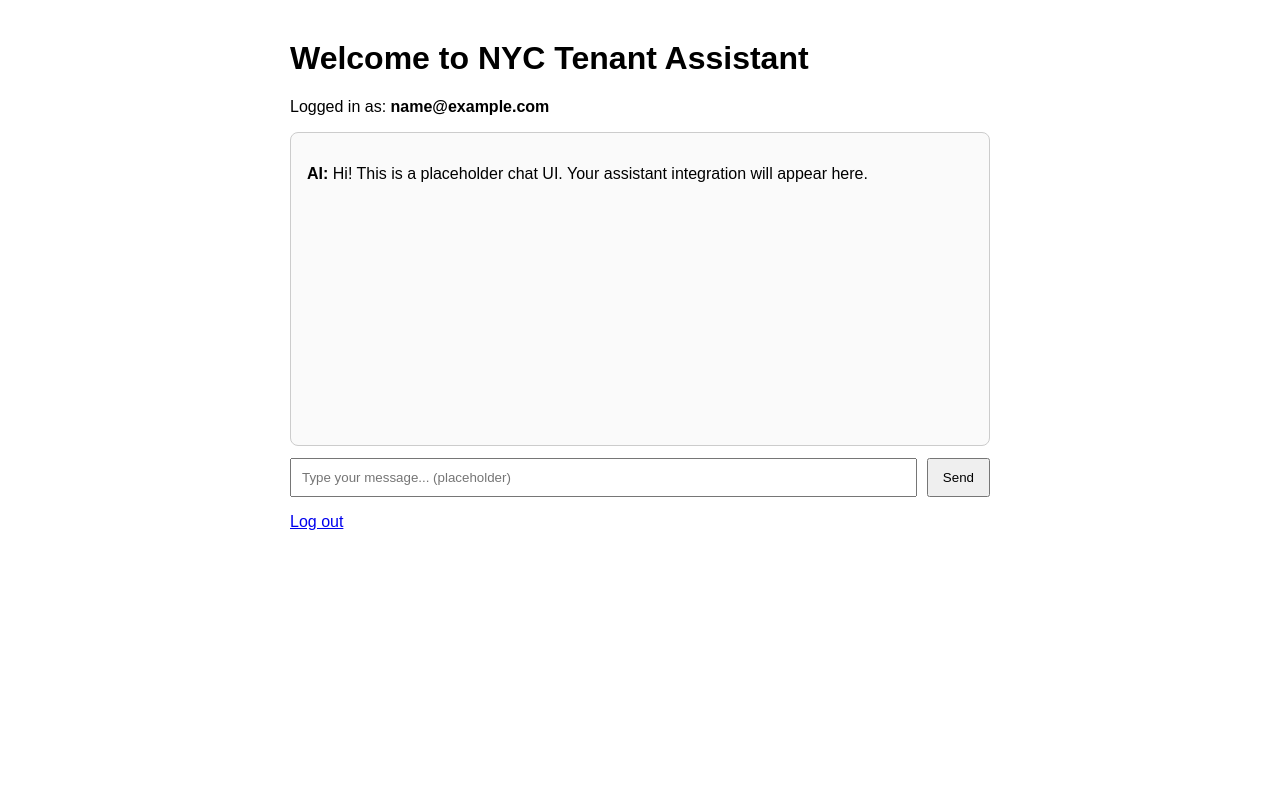
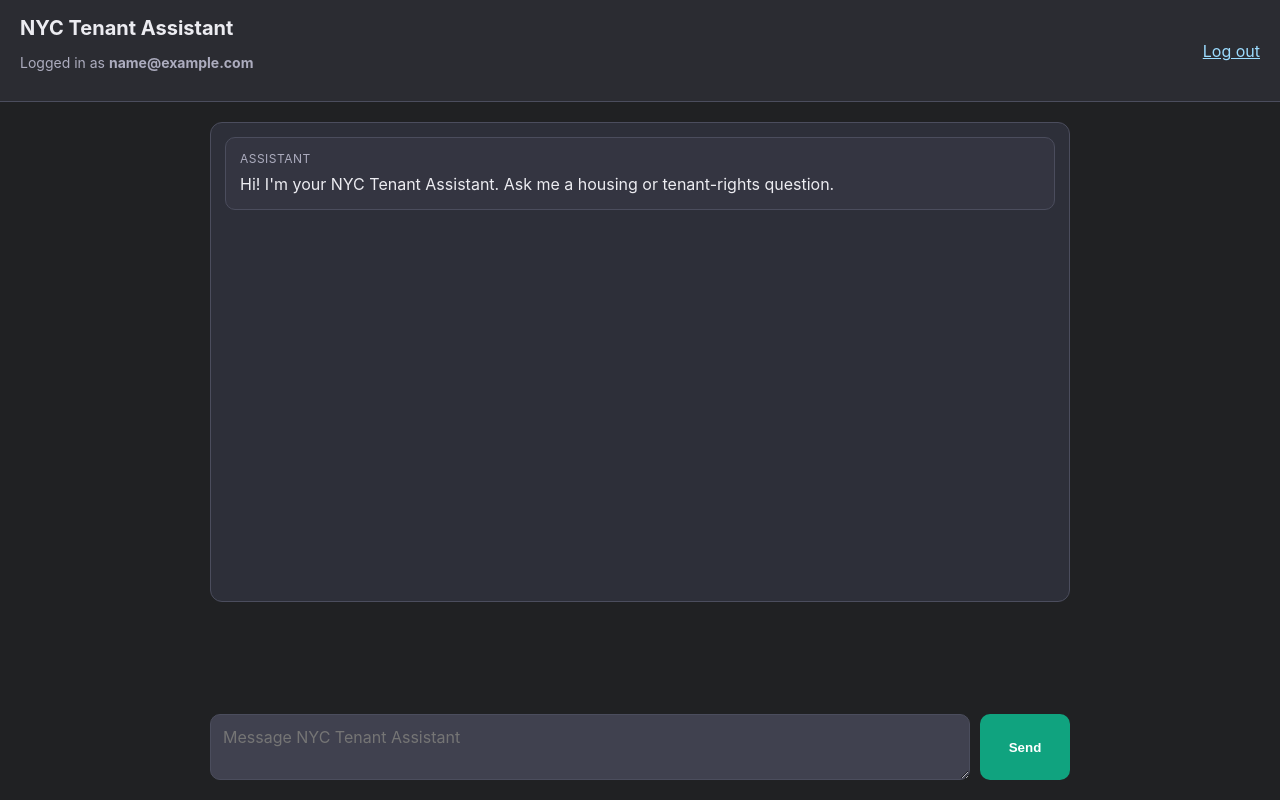
Before and after one commit to ChocoAChip2/NYC-Tenant-Assistant, a Flask app: page /chat in a window 1280 px wide. Run offline with Flask 3, Linux system fonts and the light colour scheme; the visitor is signed in with stand-in values (Sample User, id 1).

Commit message:
Implement Gemini-backed chat endpoint and UI

```diff
--- a/app.py
+++ b/app.py
@@ -6,31 +6,10 @@ Supabase service, and registers the routes defined in routes.py.
 
 from flask import Flask
 
+from ai_service import AIService
 from config import load_settings
 from routes import main_bp
 from supabase_service import SupabaseService
-from fastapi import FastAPI
-import os
-from google import genai
-
-app = FastAPI()
-
-@app.get("/test-gemini")
-def test_gemini():
-    api_key = os.environ.get("GEMINI_API_KEY")
-    if not api_key:
-        return {"error": "API key not found in environment variables"}
-
-    try:
-        client = genai.Client(api_key=api_key)
-        response = client.models.generate_content(
-            model="gemini-1.5-flash",
-            contents="Say 'Gemini test successful'"
-        )
-        return {"gemini_response": response.text}
-
-    except Exception as e:
-        return {"error": str(e)}
 
 
 def create_app() -> Flask:
@@ -49,12 +28,21 @@ def create_app() -> Flask:
     supabase_service = SupabaseService.from_settings(settings)
     app.config["SUPABASE_SERVICE"] = supabase_service
 
+    # Build the AI service and store it on the app for chat message generation.
+    ai_service = AIService.from_settings(settings)
+    app.config["AI_SERVICE"] = ai_service
+
     # Print startup status so it is obvious whether auth-related routes will be
     # ready when the server begins handling requests.
     if not supabase_service.is_ready():
         print(f"❌ {supabase_service.initialization_error}", flush=True)
     else:
         print("✅ Supabase client ready.", flush=True)
+
+    if not ai_service.is_ready():
+        print(f"❌ {ai_service.initialization_error}", flush=True)
+    else:
+        print("✅ Gemini client ready.", flush=True)
 
     # Register the blueprint from routes.py so Flask knows about each page URL.
     app.register_blueprint(main_bp)
--- a/config.py
+++ b/config.py
@@ -10,6 +10,7 @@ class Settings:
 
     supabase_url: str | None
     supabase_key: str | None
+    gemini_api_key: str | None
     flask_secret_key: str
     port: int
 
@@ -22,6 +23,7 @@ def load_settings() -> Settings:
     return Settings(
         supabase_url=os.environ.get("SUPABASE_URL"),
         supabase_key=os.environ.get("SUPABASE_KEY"),
+        gemini_api_key=os.environ.get("GEMINI_API_KEY"),
         flask_secret_key=os.environ.get("FLASK_SECRET_KEY", "change-me-in-render"),
         port=int(os.environ.get("PORT", 5000)),
     )
--- a/routes.py
+++ b/routes.py
@@ -4,8 +4,9 @@ app.py registers this blueprint, and each route uses the shared SupabaseService
 stored in the Flask app config to handle authentication work.
 """
 
-from flask import Blueprint, current_app, flash, redirect, render_template, request, session, url_for
+from flask import Blueprint, current_app, flash, jsonify, redirect, render_template, request, session, url_for
 
+from ai_service import AIService
 from supabase_service import SupabaseService
 
 # The blueprint groups the page routes together so app.py can register them as
@@ -17,6 +18,12 @@ def get_supabase_service() -> SupabaseService:
     """Fetch the shared service object that app.py stored on the Flask app."""
 
     return current_app.config["SUPABASE_SERVICE"]
+
+
+def get_ai_service() -> AIService:
+    """Fetch the shared AI service object that app.py stored on the Flask app."""
+
+    return current_app.config["AI_SERVICE"]
 
 
 @main_bp.route("/", methods=["GET", "POST"])
@@ -84,14 +91,37 @@ def login():
 
 @main_bp.route("/chat")
 def chat():
-    """Render the placeholder chat page only for logged-in users."""
+    """Render the chat page only for logged-in users."""
 
     # login() stores the email in the session; if it is missing, the visitor is
     # redirected back to the login page.
     user_email = session.get("user_email")
     if not user_email:
         return redirect(url_for("main.login"))
-    return render_template("chat.html", user_email=user_email)
+    return render_template("chat.html", user_email=user_email, ai_ready=get_ai_service().is_ready())
+
+
+@main_bp.route("/chat/message", methods=["POST"])
+def chat_message():
+    """Generate an AI reply for authenticated chat requests."""
+
+    if not session.get("user_email"):
+        return jsonify({"error": "Please log in first."}), 401
+
+    payload = request.get_json(silent=True) or {}
+    messages = payload.get("messages")
+    if not isinstance(messages, list):
+        return jsonify({"error": "Invalid request payload."}), 400
+
+    try:
+        reply = get_ai_service().generate_reply(messages)
+        return jsonify({"reply": reply})
+    except ValueError as exc:
+        return jsonify({"error": str(exc)}), 400
+    except RuntimeError as exc:
+        return jsonify({"error": str(exc)}), 503
+    except Exception:
+        return jsonify({"error": "Failed to generate a response. Please try again."}), 500
 
 
 @main_bp.route("/logout")
--- a/templates/chat.html
+++ b/templates/chat.html
@@ -1,37 +1,191 @@
 <!doctype html>
 <html lang="en">
 <head>
-  <!-- Page metadata and page-local styling for the protected chat screen. -->
   <meta charset="UTF-8">
   <meta name="viewport" content="width=device-width, initial-scale=1.0">
   <title>NYC Tenant Assistant | Chat</title>
   <style>
-    body { font-family: Arial, sans-serif; max-width: 700px; margin: 40px auto; padding: 0 16px; }
-    .chat-box { border: 1px solid #ccc; border-radius: 8px; min-height: 280px; padding: 16px; margin-bottom: 12px; background: #fafafa; }
-    .input-row { display: flex; gap: 10px; }
-    input { flex: 1; padding: 10px; }
-    button { padding: 10px 14px; }
+    :root {
+      color-scheme: dark;
+      --bg: #202123;
+      --panel: #343541;
+      --panel-alt: #444654;
+      --border: #4b4d5d;
+      --text: #ececf1;
+      --muted: #acacbe;
+      --accent: #10a37f;
+    }
+    * { box-sizing: border-box; }
+    body {
+      margin: 0;
+      min-height: 100vh;
+      font-family: Inter, Arial, sans-serif;
+      background: var(--bg);
+      color: var(--text);
+      display: grid;
+      grid-template-rows: auto 1fr auto;
+    }
+    header {
+      display: flex;
+      justify-content: space-between;
+      align-items: center;
+      padding: 16px 20px;
+      border-bottom: 1px solid var(--border);
+      background: #2b2c32;
+    }
+    .meta { color: var(--muted); font-size: 14px; }
+    main {
+      width: min(900px, 100%);
+      margin: 0 auto;
+      padding: 20px;
+      display: flex;
+      flex-direction: column;
+      gap: 12px;
+    }
+    #chat-box {
+      border: 1px solid var(--border);
+      border-radius: 12px;
+      background: #2d2f39;
+      min-height: 60vh;
+      overflow-y: auto;
+      padding: 14px;
+    }
+    .message {
+      border-radius: 10px;
+      padding: 12px 14px;
+      line-height: 1.45;
+      margin-bottom: 10px;
+      white-space: pre-wrap;
+    }
+    .message.user { background: var(--panel-alt); }
+    .message.assistant { background: var(--panel); border: 1px solid var(--border); }
+    .label { display: block; font-size: 12px; color: var(--muted); margin-bottom: 6px; text-transform: uppercase; letter-spacing: .04em; }
+    form {
+      width: min(900px, 100%);
+      margin: 0 auto;
+      padding: 14px 20px 20px;
+      display: flex;
+      gap: 10px;
+    }
+    textarea {
+      flex: 1;
+      resize: vertical;
+      min-height: 54px;
+      max-height: 180px;
+      padding: 12px;
+      border-radius: 10px;
+      border: 1px solid var(--border);
+      background: #40414f;
+      color: var(--text);
+      font: inherit;
+    }
+    button {
+      min-width: 90px;
+      border: 0;
+      border-radius: 10px;
+      background: var(--accent);
+      color: #fff;
+      font-weight: 600;
+      cursor: pointer;
+      padding: 0 16px;
+    }
+    button:disabled { opacity: .65; cursor: not-allowed; }
+    .warning {
+      margin: 0 auto;
+      width: min(900px, calc(100% - 40px));
+      background: #5f3b14;
+      color: #ffdfb2;
+      padding: 10px 12px;
+      border-radius: 8px;
+      border: 1px solid #775126;
+    }
+    a { color: #9cdcff; }
   </style>
 </head>
 <body>
-  <!-- This page is only rendered when routes.py:chat finds a logged-in user in
-       the Flask session and passes user_email into the template context. -->
-  <h1>Welcome to NYC Tenant Assistant</h1>
-  <p>Logged in as: <strong>{{ user_email }}</strong></p>
+  <header>
+    <div>
+      <h1 style="margin:0;font-size:20px;">NYC Tenant Assistant</h1>
+      <p class="meta">Logged in as <strong>{{ user_email }}</strong></p>
+    </div>
+    <a href="{{ url_for('main.logout') }}">Log out</a>
+  </header>
 
-  <!-- Placeholder assistant output area for future chat features. -->
-  <div class="chat-box">
-    <p><strong>AI:</strong> Hi! This is a placeholder chat UI. Your assistant integration will appear here.</p>
-  </div>
+  {% if not ai_ready %}
+    <p class="warning">GEMINI_API_KEY is not configured, so AI replies are currently disabled.</p>
+  {% endif %}
 
-  <!-- Placeholder input row; it currently avoids submitting because the chat
-       backend has not been implemented yet. -->
-  <form class="input-row" onsubmit="return false;">
-    <input type="text" placeholder="Type your message... (placeholder)">
-    <button type="button">Send</button>
+  <main>
+    <div id="chat-box"></div>
+  </main>
+
+  <form id="chat-form">
+    <textarea id="message-input" placeholder="Message NYC Tenant Assistant" required></textarea>
+    <button id="send-btn" type="submit" {% if not ai_ready %}disabled{% endif %}>Send</button>
   </form>
 
-  <!-- Logout returns the user to the login route after clearing the session. -->
-  <p><a href="{{ url_for('main.logout') }}">Log out</a></p>
+  <script>
+    const chatBox = document.getElementById("chat-box");
+    const chatForm = document.getElementById("chat-form");
+    const messageInput = document.getElementById("message-input");
+    const sendBtn = document.getElementById("send-btn");
+
+    const messages = [
+      {
+        role: "assistant",
+        content: "Hi! I'm your NYC Tenant Assistant. Ask me a housing or tenant-rights question."
+      }
+    ];
+
+    function renderMessage(role, content) {
+      const wrapper = document.createElement("div");
+      wrapper.className = `message ${role}`;
+
+      const label = document.createElement("span");
+      label.className = "label";
+      label.textContent = role === "user" ? "You" : "Assistant";
+
+      const body = document.createElement("div");
+      body.textContent = content;
+
+      wrapper.appendChild(label);
+      wrapper.appendChild(body);
+      chatBox.appendChild(wrapper);
+      chatBox.scrollTop = chatBox.scrollHeight;
+    }
+
+    renderMessage("assistant", messages[0].content);
+
+    chatForm.addEventListener("submit", async (event) => {
+      event.preventDefault();
+
+      const text = messageInput.value.trim();
+      if (!text) return;
+
+      messages.push({ role: "user", content: text });
+      renderMessage("user", text);
+      messageInput.value = "";
+      sendBtn.disabled = true;
+
+      try {
+        const response = await fetch("{{ url_for('main.chat_message') }}", {
+          method: "POST",
+          headers: { "Content-Type": "application/json" },
+          body: JSON.stringify({ messages })
+        });
+
+        const payload = await response.json();
+        if (!response.ok) throw new Error(payload.error || "Request failed.");
+
+        messages.push({ role: "assistant", content: payload.reply });
+        renderMessage("assistant", payload.reply);
+      } catch (error) {
+        renderMessage("assistant", `Sorry, I hit an error: ${error.message}`);
+      } finally {
+        sendBtn.disabled = false;
+        messageInput.focus();
+      }
+    });
+  </script>
 </body>
 </html>
```
Also changed, not shown: ai_service.py (added, +56 -0 lines), README.md.
